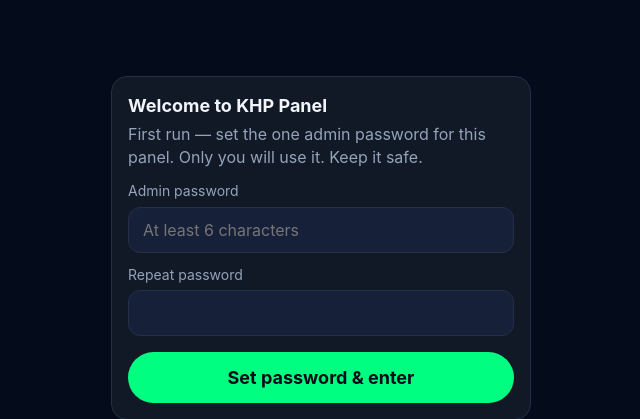
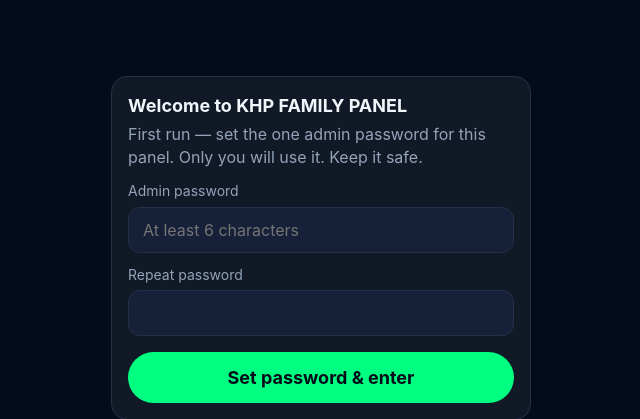
Before and after one commit to ahssoe93-wq/khp-panel, a Flask app: page /setup in a window 1280 px wide. Shown: the part 73-492 px from the top of the page, without its empty margins (319-959 px from the left). Run offline with Flask 3, Linux system fonts and the light colour scheme.

Commit message:
Update templates/setup.html

```diff
--- a/templates/setup.html
+++ b/templates/setup.html
@@ -1,9 +1,9 @@
 {% extends "base.html" %}
-{% block title %}Set admin password — KHP Panel{% endblock %}
+{% block title %}Set admin password — KHP Family Panel{% endblock %}
 {% block content %}
 <div class="center">
   <div class="card">
-    <h2>Welcome to KHP Panel</h2>
+    <h2>Welcome to KHP FAMILY PANEL</h2>
     <p class="muted">First run — set the one admin password for this panel.
     Only you will use it. Keep it safe.</p>
     {% if error %}<div class="error">{{ error }}</div>{% endif %}
```
